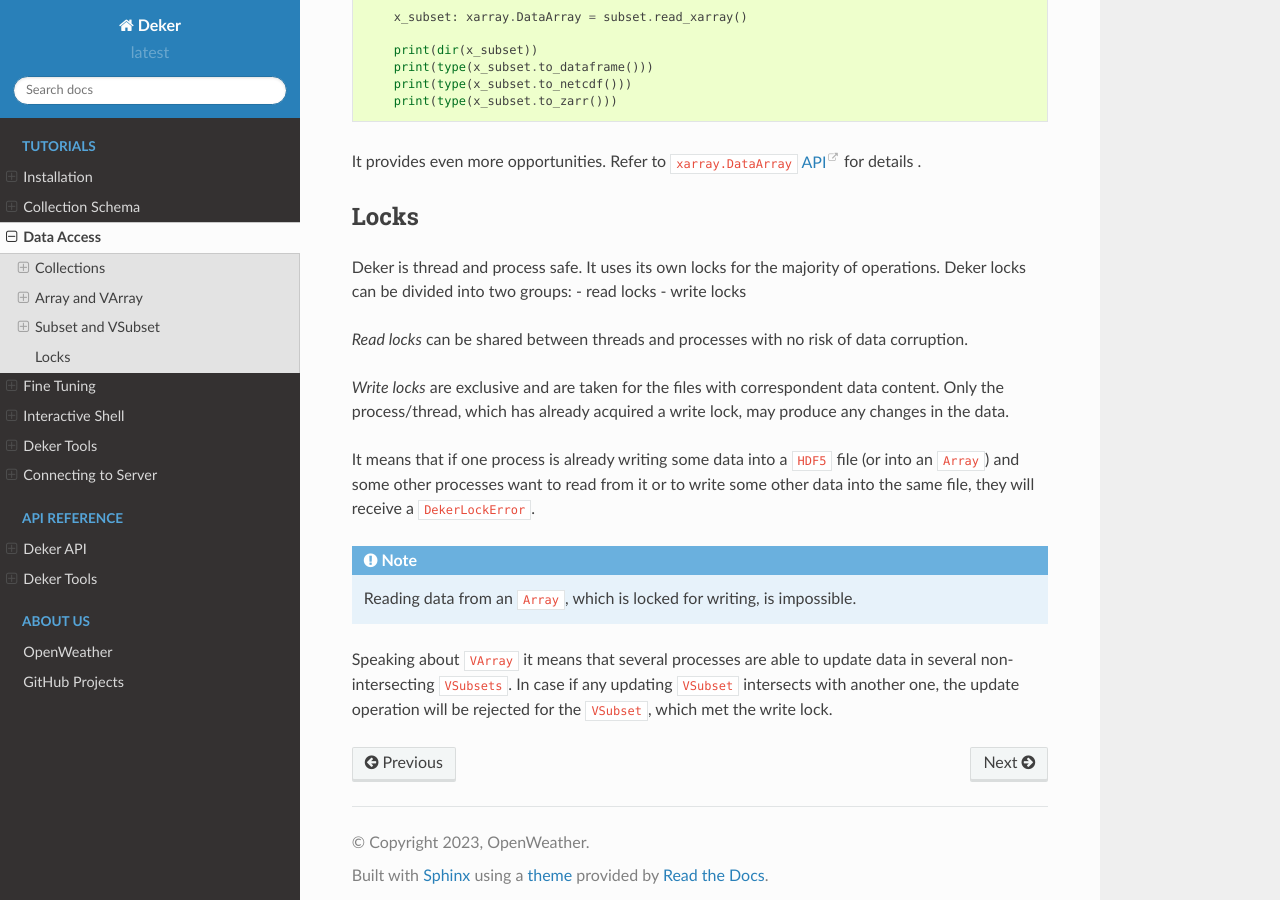
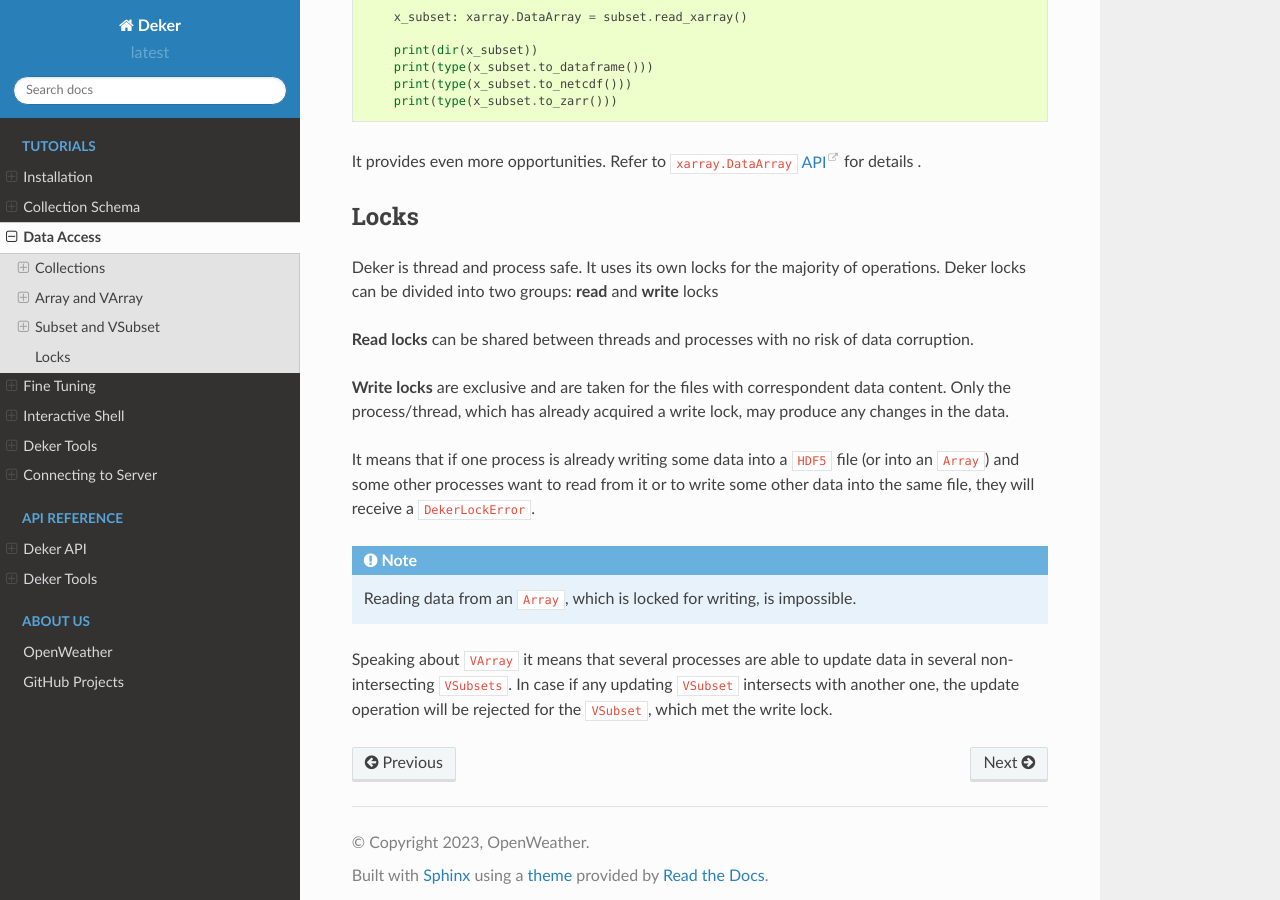
Before and after one commit to openweathermap/deker, a Sphinx documentation site: the page built from docs/deker/data_access.rst, in a window 1280 px wide and 900 px high, scrolled down 12685 px. Built offline with Sphinx 7.4.7 and the Read the Docs theme 2.0.0, drawn with Linux system fonts in a browser that asks for light colours.

Commit message:
locks fix

```diff
--- a/docs/deker/data_access.rst
+++ b/docs/deker/data_access.rst
@@ -602,13 +602,11 @@ It provides even more opportunities. Refer to ``xarray.DataArray`` API_ for deta
 Locks
 ======
 Deker is thread and process safe. It uses its own locks for the majority of operations.
-Deker locks can be divided into two groups:
-- read locks
-- write locks
+Deker locks can be divided into two groups: **read** and **write** locks
 
-*Read locks* can be shared between threads and processes with no risk of data corruption.
+**Read locks** can be shared between threads and processes with no risk of data corruption.
 
-*Write locks* are exclusive and are taken for the files with correspondent data content.
+**Write locks** are exclusive and are taken for the files with correspondent data content.
 Only the process/thread, which has already acquired a write lock, may produce any changes
 in the data.
 
```
